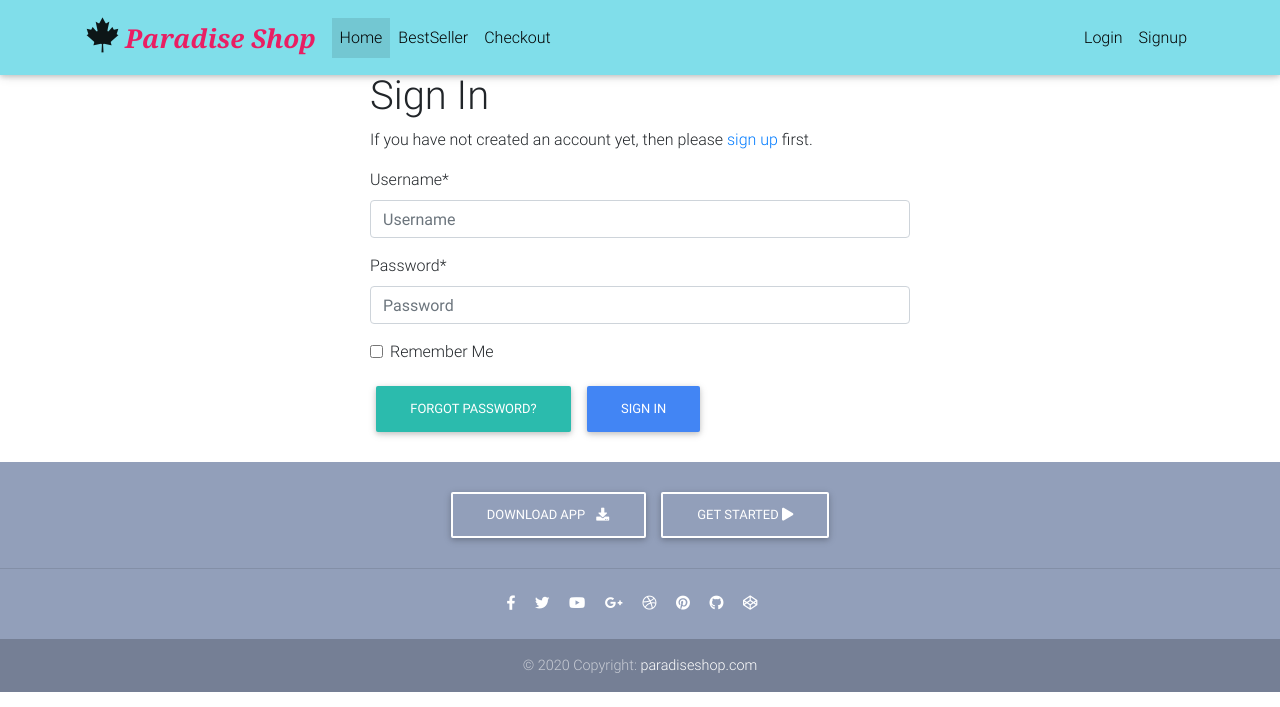
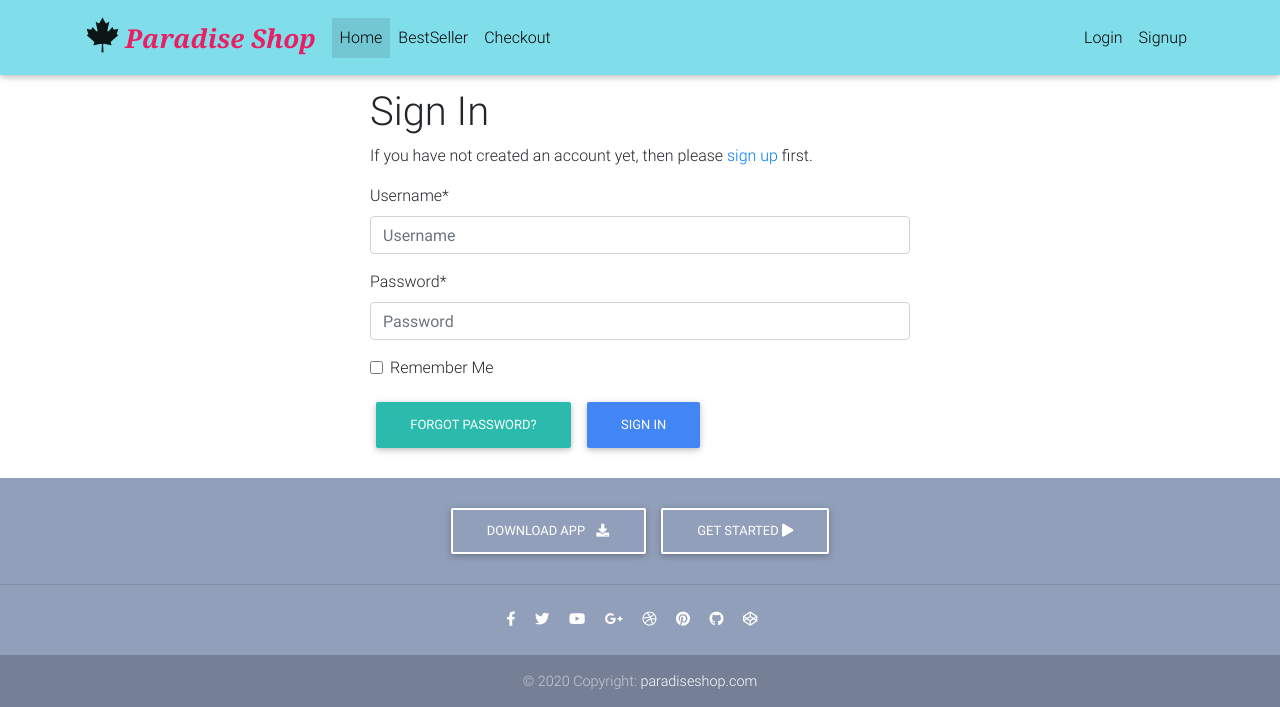
Before and after one commit to EvonDong/Shoppertize-Ecommerce, a Django app: page /accounts/login/ in a window 1280 px wide. Shown: the top 707 px of the page. Run offline with Django 3.2, Linux system fonts and the light colour scheme; some libraries are stand-ins or nearby versions.

Commit message:
Edit app images

```diff
--- a/templates/account/login.html
+++ b/templates/account/login.html
@@ -11,7 +11,7 @@
   <main>
     <div class="container">
       <!--Section: Products v.3-->
-      <section class="mb-4">
+      <section class="mb-4 mt-3">
         <!--Grid row-->
         <div class="row wow fadeIn">
           <div class="col-6 offset-3">
```
Also changed, not shown: README.md, app-images/signin-img.png (added), db.sqlite3.
